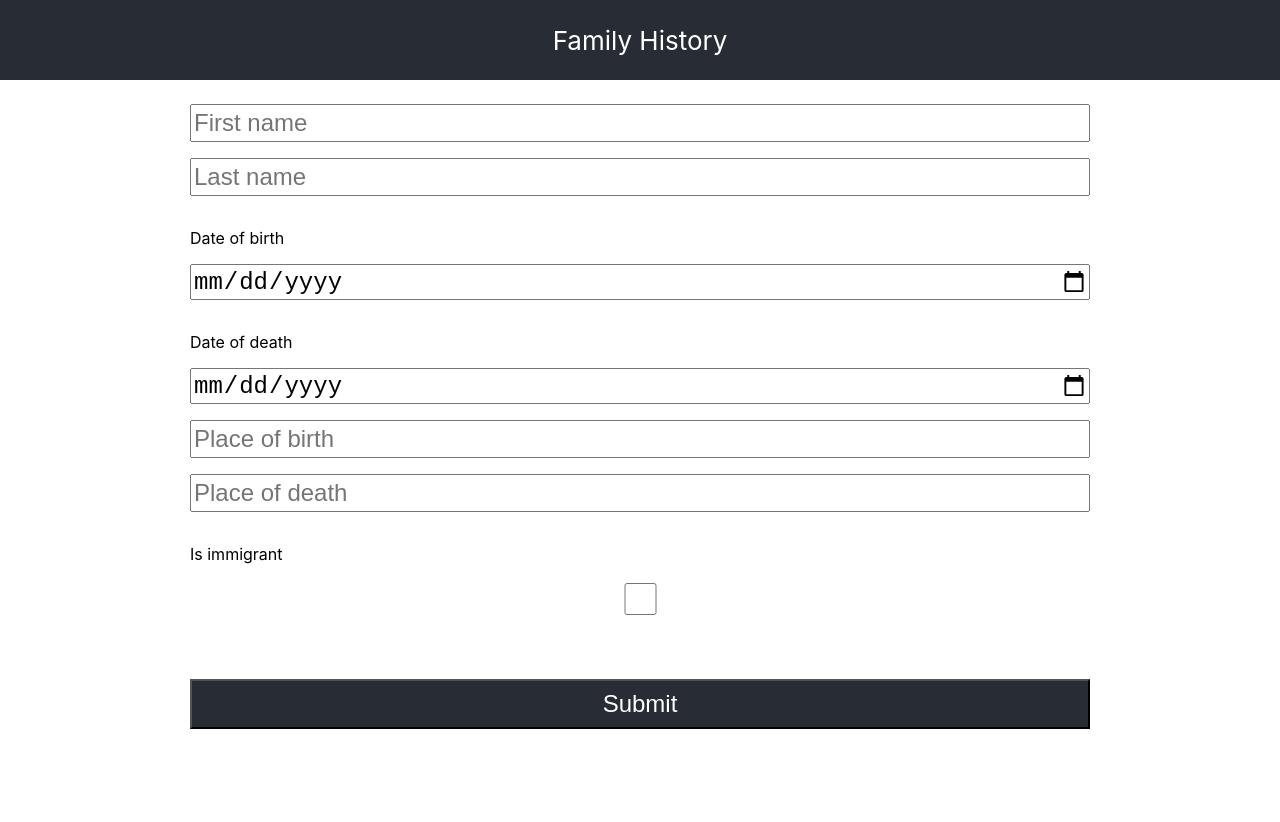
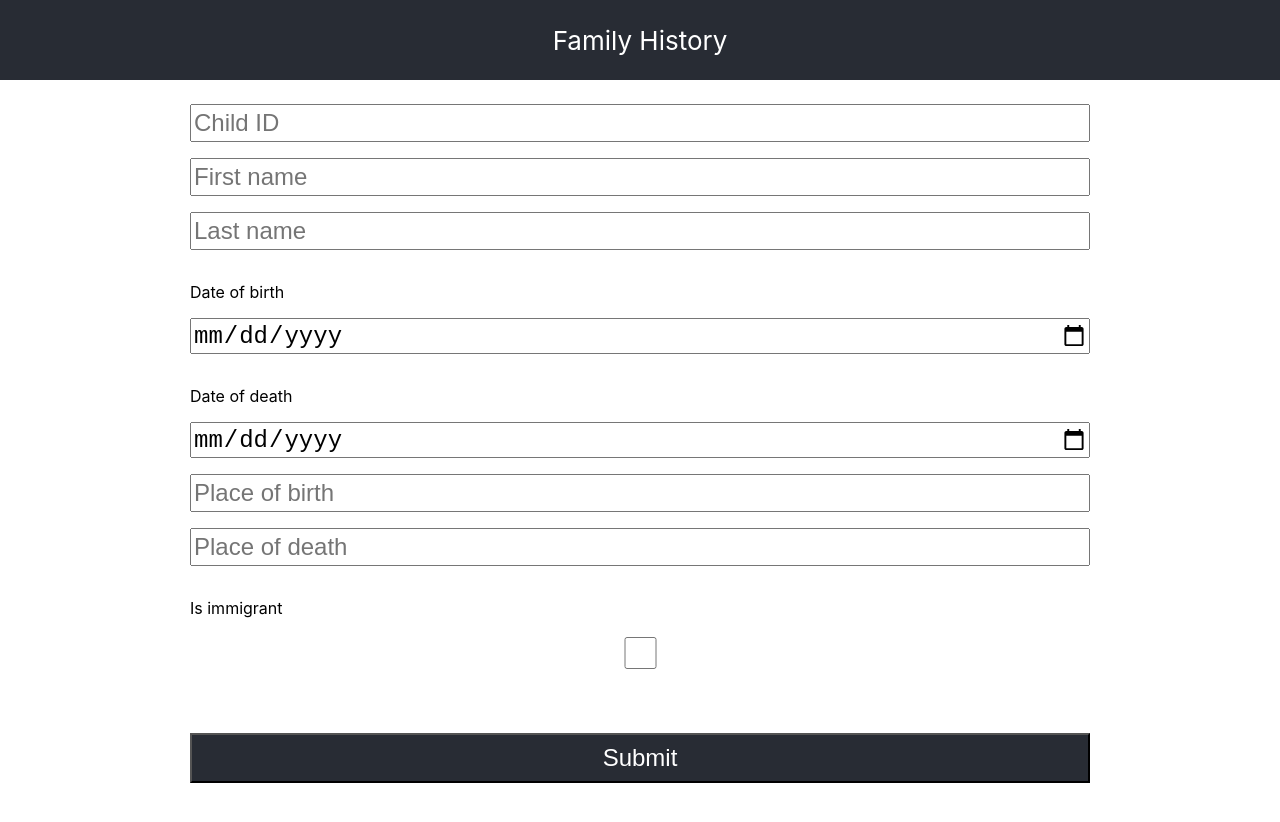
Before and after one commit to shae-wat/watson-gaus-family-history, a React (Create React App) app: page / in a window 1280 px wide. Shown: the top 822 px of the page. Built offline with nearby package versions, Linux system fonts and the light colour scheme.

Commit message:
working db structure

```diff
--- a/src/App.tsx
+++ b/src/App.tsx
@@ -1,6 +1,6 @@
 import React, { useState } from "react";
 import styled from "styled-components";
-import { putAncestorInfo } from "./network/requests";
+import { putAncestorInfo, updateAncestorInfo } from "./network/requests";
 
 const AppHeader = styled.header`
   background-color: #282c34;
@@ -39,6 +39,7 @@ const PersonDetailsForm = styled.form`
 `;
 
 function App() {
+  const [childId, setChildId] = useState("");
   const [firstName, setFirstName] = useState("");
   const [lastName, setLastName] = useState("");
   const [dateOfBirth, setDateOfBirth] = useState("");
@@ -48,8 +49,10 @@ function App() {
   const [isImmigrant, setIsImmigrant] = useState(false);
 
   const onFormSubmit = () => {
-    console.log("onFormSubmit");
+    const id = lastName + Math.floor(Math.random() * Math.floor(2000));
     putAncestorInfo({
+      [id]: {
+        id,
         firstName,
         lastName,
         dateOfBirth,
@@ -57,6 +60,14 @@ function App() {
         placeOfBirth,
         placeOfDeath,
         isImmigrant,
+        childId,
+        resources: {
+          graveInfo: {},
+          pictures: {},
+          pdfs: {},
+          proofOfTreeLocation: {},
+        },
+      },
     });
   };
 
@@ -70,6 +81,15 @@ function App() {
             onFormSubmit();
           }}
         >
+          <input
+            type="text"
+            id="child_id"
+            name="child_id"
+            placeholder="Child ID"
+            onChange={(e) => {
+              setChildId(e.target.value);
+            }}
+          />
           <input
             type="text"
             id="first_name"
--- a/src/network/requests.ts
+++ b/src/network/requests.ts
@@ -1,4 +1,21 @@
-import axios from 'axios'
+import axios from "axios";
 
 export const putAncestorInfo = (data: any) =>
-axios.put('https://watson-gaus-family-history-default-rtdb.firebaseio.com/ancestors.json', data)
+  axios.patch(
+    `https://watson-gaus-family-history-default-rtdb.firebaseio.com/ancestors.json`,
+    data
+  );
+
+export const updateAncestorInfo = ({
+  dataFieldToUpdate,
+  id,
+  dataToUpdate,
+}: {
+  dataFieldToUpdate: string;
+  id: string;
+  dataToUpdate: any;
+}) =>
+  axios.patch(
+    `https://watson-gaus-family-history-default-rtdb.firebaseio.com/ancestors/${id}.json`,
+    { [dataFieldToUpdate]: dataToUpdate }
+  );
```
Lines whose indentation alone changed are shown as unchanged.
